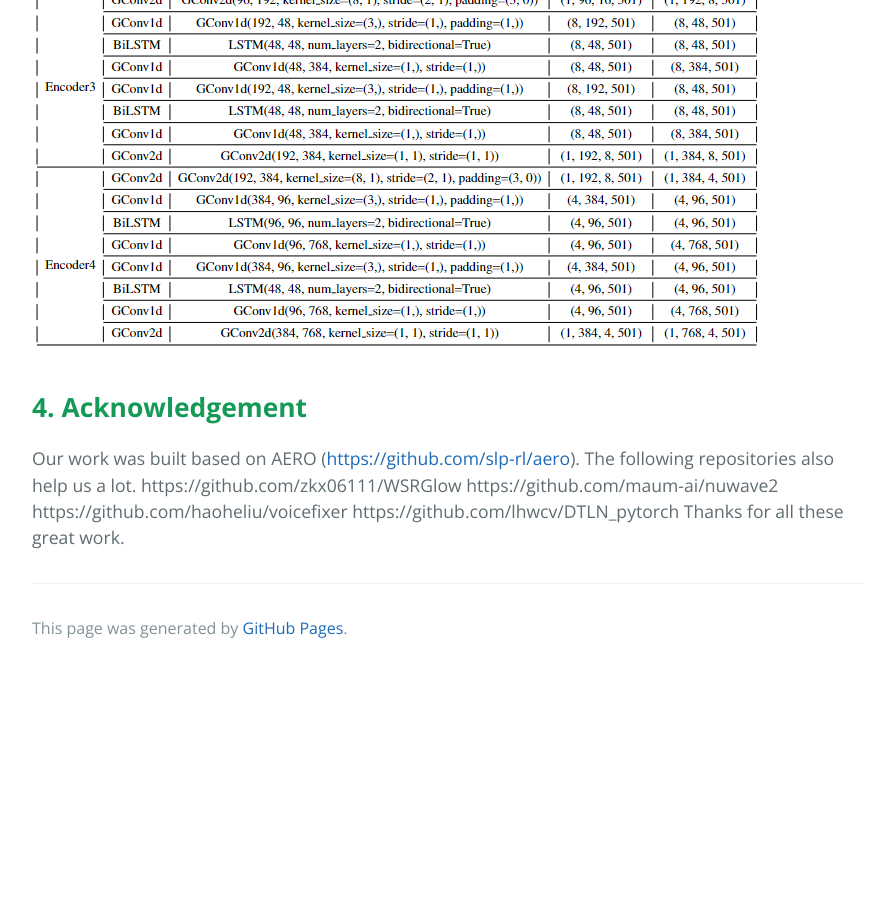
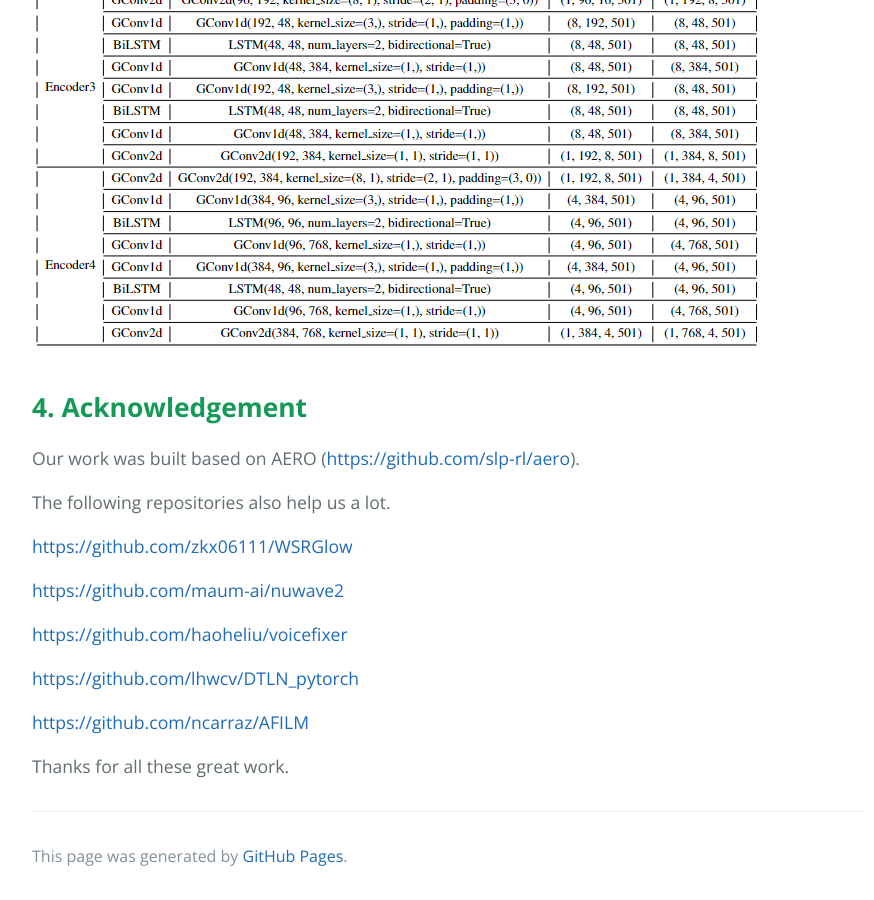
Before and after one commit to sdnetdemo/sdnetdemo.github.io, a Jekyll site: the page built from index.md, in a window 1280 px wide and 900 px high, scrolled down 5098 px. Shown: the whole window, without its empty margins (192-1066 px from the left). Built offline with Jekyll 4.4.1, drawn with Linux system fonts in a browser that asks for light colours; our own code applies the rules of GitHub Pages for plain Markdown files; before the commit the page ends 5770 px from its top, so only the background shows below that.

Commit message:
Update index.md

```diff
--- a/index.md
+++ b/index.md
@@ -105,9 +105,17 @@ Layers are listed in order of precedence, from top to bottom. The last dimension
 ## **4. Acknowledgement**
 
 Our work was built based on AERO (<https://github.com/slp-rl/aero>).
+
 The following repositories also help us a lot.
-https://github.com/zkx06111/WSRGlow
-https://github.com/maum-ai/nuwave2
-https://github.com/haoheliu/voicefixer
-https://github.com/lhwcv/DTLN_pytorch
+
+<https://github.com/zkx06111/WSRGlow>
+
+<https://github.com/maum-ai/nuwave2>
+
+<https://github.com/haoheliu/voicefixer>
+
+<https://github.com/lhwcv/DTLN_pytorch>
+
+<https://github.com/ncarraz/AFILM>
+
 Thanks for all these great work.
```
